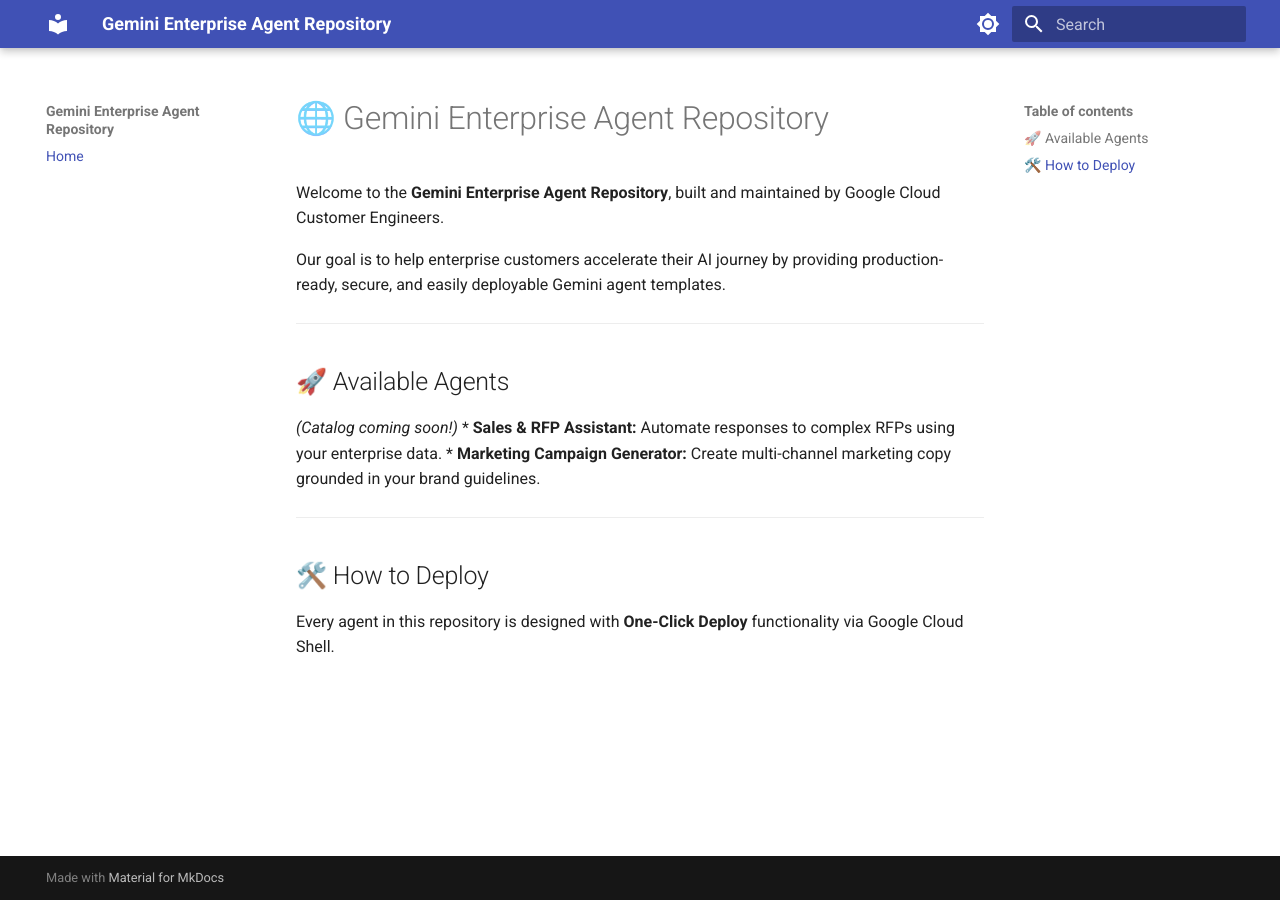
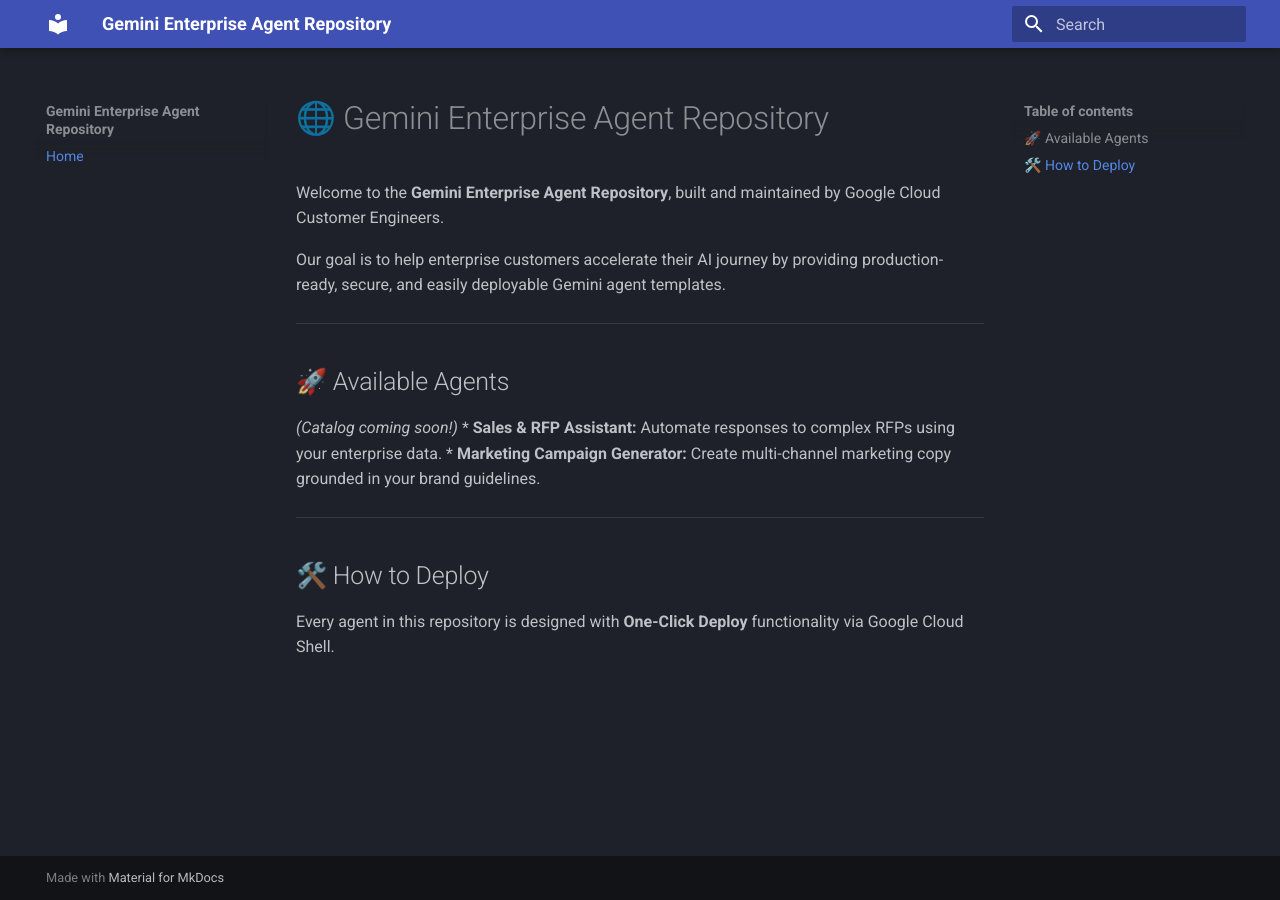
Before and after one commit to gabbarbosateixeira/gemini-enterprise-agent-repository, an MkDocs documentation site: the page built from docs/index.md, in a window 1280 px wide. Built offline with MkDocs 1.6.1 and Material for MkDocs 9.7.7, drawn with Linux system fonts in a browser that asks for light colours.

Commit message:
Update mkdocs.yml

```diff
--- a/mkdocs.yml
+++ b/mkdocs.yml
@@ -2,23 +2,12 @@
 site_description: Production-ready Gemini agents for Google Cloud customers.
 theme:
   name: material
+  palette:
+    scheme: slate
+    primary: indigo
+    accent: blue
   font:
     text: Roboto
     code: Roboto Mono
-  palette:
-    # Palette toggle for light mode
-    - scheme: default
-      primary: indigo
-      accent: blue
-      toggle:
-        icon: material/brightness-7
-        name: Switch to dark mode
-    # Palette toggle for dark mode
-    - scheme: slate
-      primary: indigo
-      accent: blue
-      toggle:
-        icon: material/brightness-4
-        name: Switch to light mode
 nav:
   - Home: index.md
```
